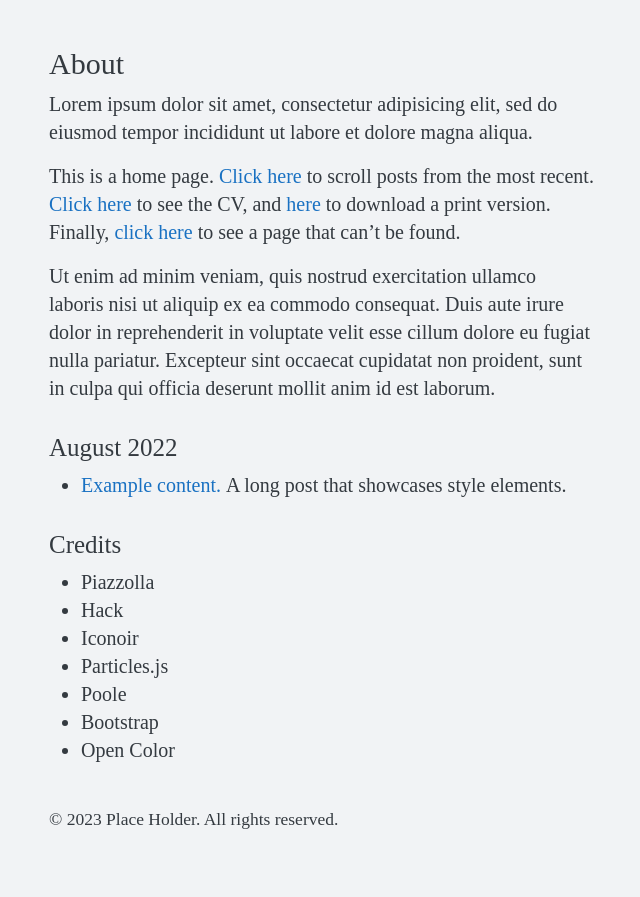
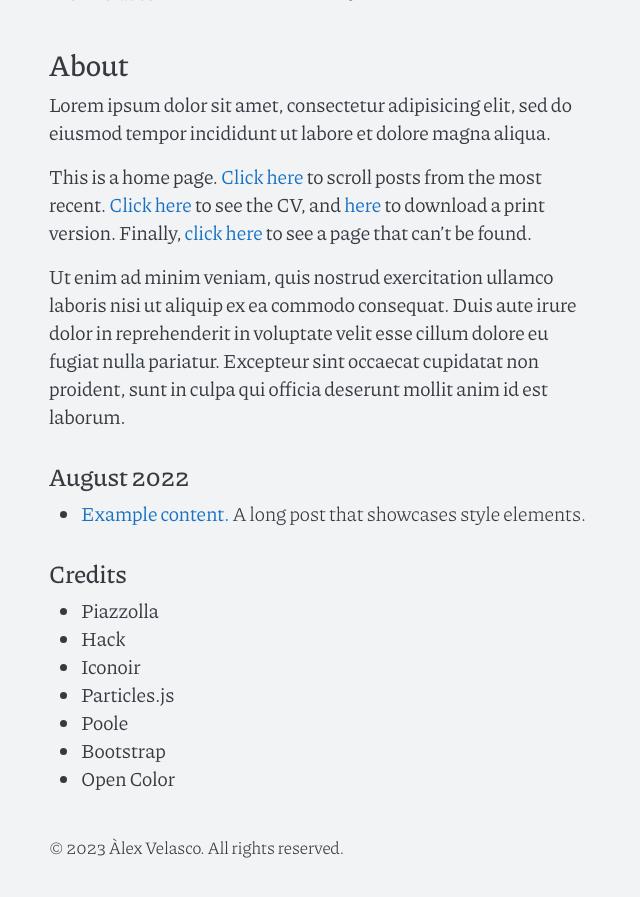
Before and after one commit to alex-velasco/alex-velasco.github.io, a Jekyll site: the page built from index.md, in a window 1280 px wide and 900 px high, scrolled down 1013 px. Shown: the top 897 px of the window, without its empty margins (318-958 px from the left). Built offline with Jekyll 4.4.1, drawn with Linux system fonts in a browser that asks for light colours; some web fonts are replaced; before the commit the page ends 1885 px from its top, so only the background shows below that.

Commit message:
Update some icons and descriptions

```diff
--- a/_config.yml
+++ b/_config.yml
@@ -5,12 +5,12 @@ tagline:        Jekyll theme for a beautiful online CV
 url:            https://alex-velasco.github.io
 baseurl:        ""
 permalink:      pretty
-repo:           https://github.com/username/username.github.io
+repo:           https://github.com/alex-velasco/alex-velasco.github.io
 version:        2.0.0
 
 # user settings
 
-name:           Place Holder
+name:           Àlex Velasco
 photo:          /assets/photo.jpg
 organization:   University of Jekyll
 department:     Department of Themes
@@ -19,9 +19,8 @@ office:         Foobar Hall 1.23
 phone:          +1 234 567 890
 email:          username@domain.com
 author:
-  name:         Place Holder
-  url:          https://username.github.io
-
+  name:         Àlex Velasco
+  url:          https://alex-velasco.github.io
 # build settings
 
 plugins:
```
Also changed, not shown: _includes/svg/internet.svg, _includes/svg/mail.svg, _includes/svg/phone.svg, _includes/svg/pin-alt.svg, assets/fonts/Piazzolla-Light.woff2 (added), assets/fonts/Piazzolla-Medium.woff2 (added), assets/fonts/Piazzolla-Regular.woff2 (added), assets/fonts/PiazzollaSC-Medium.woff2 (added).
